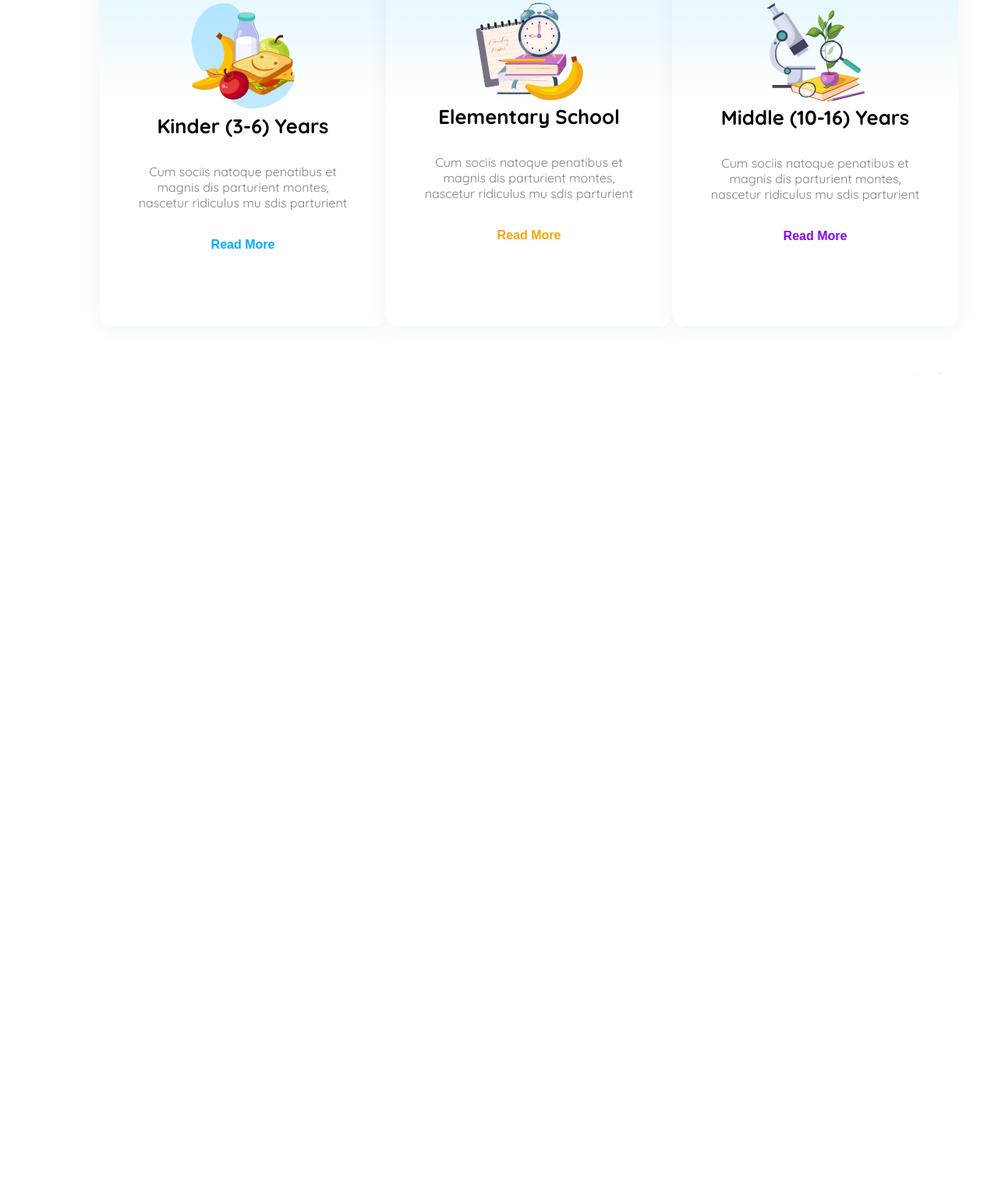
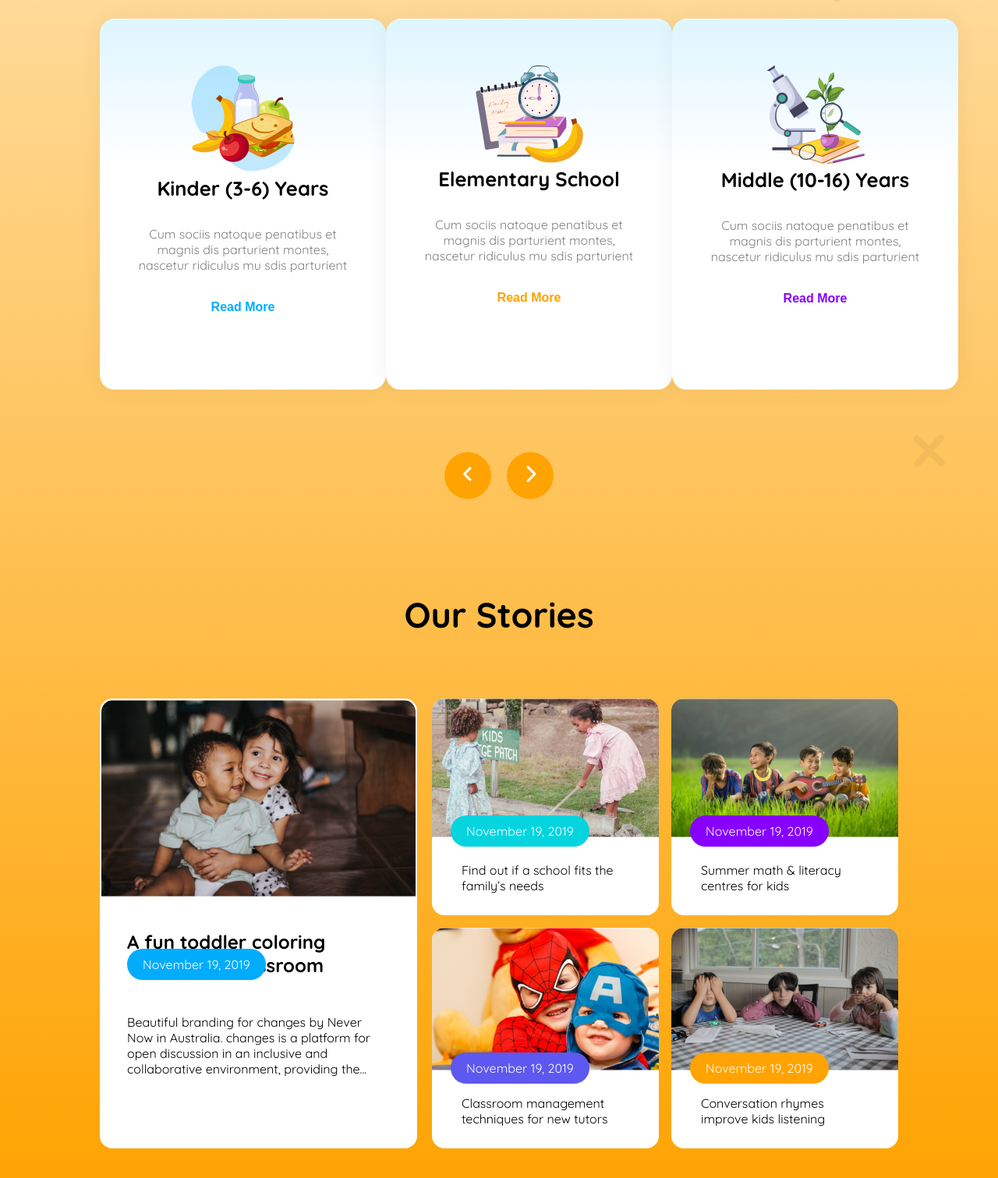
Before and after one commit to niloyahmadramjan/B11-assignment-02, a plain HTML site: page index.html in a window 1280 px wide. Shown: the part 1053-2564 px from the top of the page at 78% size. Before the commit the page ends 1533 px from the top, so only its background shows below. Drawn offline with Linux system fonts and the light colour scheme.

Commit message:
stories section update

```diff
--- /dev/null
+++ b/css/responsive.css
@@ -0,0 +1,82 @@
+/* Responsive design */
+@media screen and (max-width: 576px) {
+  /* navigation area  */
+  .container {
+    margin: 0 auto;
+    padding: 15px 0px;
+    width: 95%;
+  }
+  .menu-bar {
+    display: block;
+  }
+
+  .header-section {
+    display: none;
+    flex-direction: column;
+  }
+  .nav-list {
+    margin: 30px 0px;
+  }
+  .nav-list a {
+    padding: 0 10px;
+  }
+  /* hero section  */
+
+  .right-container {
+    max-width: 100%;
+  }
+  .left-container {
+    max-width: 100%;
+  }
+
+  .right-container img {
+    max-width: 100%;
+  }
+  .hero-title {
+    font-size: 2rem;
+    margin-top: 24px;
+  }
+  .hero-section {
+    text-align: center;
+    flex-direction: column-reverse;
+  }
+
+  /* Curriculum section  */
+  .block-wrapper {
+    grid-template-columns: repeat(1, 1fr);
+  }
+  .curriculum-block {
+    margin-bottom: 12px;
+  }
+  .curriculum-title {
+    font-size: 1.8rem;
+  }
+  .angle-icon {
+    display: none;
+  }
+
+  /* stories section  */
+  .stories-right {
+    grid-template-columns: repeat(2, 1fr);
+  }
+  .date-block {
+    top: 95px;
+    left: 20px;
+    padding: 5px 5px;
+  }
+  .date-block,
+  .date-block-2 {
+    top: 100px;
+    left: 20px;
+    padding: 5px 5px;
+  }
+  .stories-right img {
+    width: 100%;
+  }
+  .d-block-none {
+    display: block;
+  }
+  .stories-left {
+    display: none;
+  }
+}
--- a/css/style.css
+++ b/css/style.css
@@ -42,17 +42,32 @@
 .orange {
   color: #fea301;
 }
+.bg-orange {
+  background-color: #fea301;
+}
 .sky-blue {
   color: #01acfd;
+}
+.bg-sky-blue {
+  background-color: #01acfd;
 }
 .bright-Cyan {
   color: #05d4df;
 }
+.bg-bright-Cyan {
+  background-color: #05d4df;
+}
 .bright-indigo {
   color: #5d58ef;
 }
+.bg-bright-indigo {
+  background-color: #5d58ef;
+}
 .electric-purple {
   color: #8700ff;
+}
+.bg-electric-purple {
+  background-color: #8700ff;
 }
 /* li a tag style none  */
 li {
@@ -71,10 +86,32 @@ a {
   margin: 0 auto;
   width: 80%;
 }
+body {
+  background: linear-gradient(
+    to top,
+    rgba(254, 163, 1, 1) 0%,
+    rgba(255, 255, 255, 1) 100%
+  );
+}
+/* mobile-menu */
+.menu-bar {
+  display: none;
+}
+.menu-wrapper {
+  max-width: 100%;
+  max-height: 50px;
+  padding: 50px 16px;
+  justify-content: space-between;
+  align-items: center;
+  border: 1px solid orange;
+}
+.menu-bar i {
+  font-size: 35px;
+  cursor: pointer;
+}
 
 /* navigation section  */
 .header-section {
-  margin: 20px 0px;
   justify-content: space-between;
   align-items: center;
 }
@@ -129,7 +166,7 @@ a {
   text-align: center;
 }
 .curriculum-section {
-  background-image: url("/assets/bg.png");
+  background-image: url("../assets/bg.png");
   background-repeat: no-repeat;
 }
 .block-wrapper {
@@ -165,51 +202,97 @@ a {
   background: none;
 }
 
-/* Responsive design */
-@media screen and (max-width: 576px) {
-  /* navigation area  */
-  .container {
-    margin: 0 auto;
-    width: 95%;
+/* angle icon  */
+.angle-icon {
+  margin-top: 80px;
+  justify-content: center;
+  align-items: center;
 }
-  .header-section {
-    flex-direction: column;
-  }
-  .nav-list {
-    margin: 30px 0px;
-  }
-  .nav-list a {
-    padding: 0 10px;
-  }
-  /* hero section  */
-
-  .right-container {
-    max-width: 100%;
-  }
-  .left-container {
-    max-width: 100%;
+.angle {
+  background-color: #fea301;
+  width: 60px;
+  height: 60px;
+  border-radius: 100%;
+  text-align: center;
+  font-size: 1.5rem;
+  font-weight: bold;
+  color: #ffffff;
+  padding: 13px;
+  cursor: pointer;
+  margin: 0px 10px;
 }
 
-  .right-container img {
-    max-width: 100%;
+/* storeis section  */
+.stories-wrapper {
+  justify-content: space-between;
+  gap: 19px;
+  margin-top: 80px;
 }
-  .hero-title {
-    font-size: 2rem;
-    margin-top: 24px;
+.stories-left {
+  position: relative;
+  border: 1px solid transparent;
+  background-color: #ffffff;
+  border-radius: 16px;
 }
-  .hero-section {
-    text-align: center;
-    flex-direction: column-reverse;
+.stories-left img {
+  width: 100%;
+  border-top-right-radius: 16px;
+  border-top-left-radius: 16px;
+  border: 1px solid transparent;
 }
-
-  /* Curriculum section  */
-  .block-wrapper {
-    grid-template-columns: repeat(1, 1fr);
+.date {
+  position: absolute;
+  left: 34px;
+  top: 320px;
+  border-radius: 48px;
+  color: #ffffff;
+  padding: 10px 20px;
+  cursor: pointer;
 }
-  .curriculum-block {
-    margin-bottom: 12px;
+.stories-title {
+  background-color: #ffffff;
+  padding: 38px 34px;
+  border-radius: 16px;
 }
-  .curriculum-title {
-    font-size: 1.8rem;
+.stories-title h2 {
+  padding-bottom: 48px;
 }
+/* stories right section */
+.stories-right {
+  grid-template-columns: repeat(2, 1fr);
+  gap: 16px;
 }
+.stories-block {
+  position: relative;
+  background-color: #ffffff;
+  border-radius: 16px;
+}
+.stories-block p {
+  padding: 28px 38px;
+}
+.stories-block img {
+  border-top-right-radius: 16px;
+  border-top-left-radius: 16px;
+  border: none;
+}
+.date-block {
+  position: absolute;
+  top: 150px;
+  left: 24px;
+  border-radius: 48px;
+  color: #ffffff;
+  padding: 10px 20px;
+  cursor: pointer;
+}
+.date-block-2 {
+  position: absolute;
+  top: 160px;
+  left: 24px;
+  border-radius: 48px;
+  color: #ffffff;
+  padding: 10px 20px;
+  cursor: pointer;
+}
+.d-block-none {
+  display: none;
+}
--- a/index.html
+++ b/index.html
@@ -5,6 +5,7 @@
     <meta name="viewport" content="width=device-width, initial-scale=1.0" />
     <!-- css file link  -->
     <link rel="stylesheet" href="css/style.css" />
+    <link rel="stylesheet" href="css/responsive.css" />
     <!-- font awesome link  -->
     <link
       rel="stylesheet"
@@ -25,10 +26,17 @@
   </head>
   <body class="quicksand-font">
     <!-- header section  -->
-    <header class="container">
-      <section class="header-section flex">
+
+    <header>
+      <div class="menu-bar">
+        <div class="flex menu-wrapper">
+          <img src="assets/logo.png" alt="logo" />
+          <i class="fa-solid fa-bars"></i>
+        </div>
+      </div>
+      <section class="header-section flex container">
         <div class="logo flex">
-          <img src="assets/logo.png" alt="" />
+          <img src="assets/logo.png" alt="logo" />
           <h2 class="logo-scl sky-blue">SCHOOL</h2>
         </div>
         <!-- navigation section  -->
@@ -46,7 +54,7 @@
         </div>
       </section>
       <!-- hero-section  -->
-      <div class="hero-section flex">
+      <section class="hero-section flex container">
         <div class="left-container">
           <h2 class="hero-title">
             <span class="orange">Empowering</span><br />
@@ -61,7 +69,7 @@
         <div class="right-container">
           <img src="assets/hero-kids.png" alt="" />
         </div>
-      </div>
+      </section>
     </header>
 
     <main>
@@ -97,6 +105,71 @@
               <button class="kinder-btn electric-purple">Read More</button>
             </div>
           </div>
+          <div class="angle-icon flex">
+            <div class="angle">
+              <i class="fa-solid fa-angle-left"></i>
+            </div>
+            <div class="angle">
+              <i class="fa-solid fa-chevron-right"></i>
+            </div>
+          </div>
+        </div>
+      </section>
+      <section class="stories">
+        <div class="container">
+          <h2 class="curriculum-title our-stories">Our Stories</h2>
+          <div class="stories-wrapper flex">
+            <div class="stories-left">
+              <img src="assets/story-1.png" alt="" />
+              <span class="date bg-sky-blue">November 19, 2019</span>
+              <div class="stories-title">
+                <h2>A fun toddler coloring training on classroom</h2>
+                <p>
+                  Beautiful branding for changes by Never Now in Australia.
+                  changes is a platform for open discussion in an inclusive and
+                  collaborative environment, providing the...
+                </p>
+              </div>
+            </div>
+            <div class="stories-right grid">
+              <div class="stories-block">
+                <img src="assets/story-2.png" alt="story" />
+                <span class="date-block bg-bright-Cyan">November 19, 2019</span>
+                <p>Find out if a school fits the family’s needs</p>
+              </div>
+              <div class="stories-block">
+                <img src="assets/story-3.png" alt="story" />
+                <span class="date-block bg-electric-purple"
+                  >November 19, 2019</span
+                >
+                <p>Summer math & literacy centres for kids</p>
+              </div>
+              <div class="stories-block d-block-none">
+                <img src="assets/story-2.png" alt="story" />
+                <span class="date-block bg-bright-Cyan">November 19, 2019</span>
+                <p>Find out if a school fits the family’s needs</p>
+              </div>
+              <div class="stories-block">
+                <img src="assets/story-4.png" alt="story" />
+                <span class="date-block-2 bg-bright-indigo"
+                  >November 19, 2019</span
+                >
+                <p>Classroom management techniques for new tutors</p>
+              </div>
+              <div class="stories-block">
+                <img src="assets/story-5.png" alt="" />
+                <span class="date-block-2 bg-orange">November 19, 2019</span>
+                <p>Conversation rhymes improve kids listening</p>
+              </div>
+              <div class="stories-block d-block-none">
+                <img src="assets/story-3.png" alt="story" />
+                <span class="date-block bg-electric-purple"
+                  >November 19, 2019</span
+                >
+                <p>Summer math & literacy centres for kids</p>
+              </div>
+            </div>
+          </div>
         </div>
       </section>
     </main>
```
Lines whose indentation alone changed are shown as unchanged.
